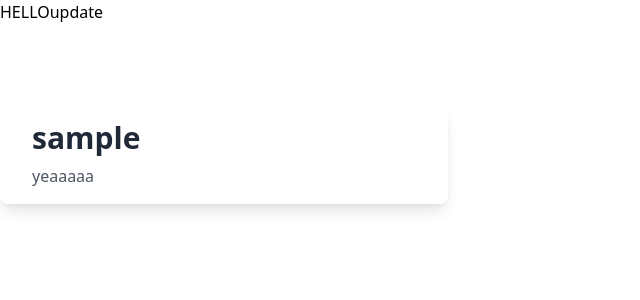
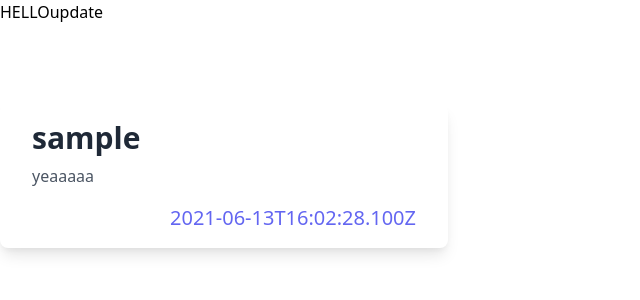
Before and after one commit to doriasu/my_todo, a React (Create React App) app: page / in a window 1280 px wide. Both pictures are taken after a click on the button "update". Shown: the top 300 px of the page, without its empty margins (0-640 px from the left). Built offline with nearby package versions, Linux system fonts and the light colour scheme.

Commit message:
Date周りの問題修正

```diff
--- a/src/components/CardBoard.tsx
+++ b/src/components/CardBoard.tsx
@@ -12,7 +12,7 @@ const CardBoard:FC=()=>{
 	const dispatch = useDispatch();
 	const {pushCard} = cardSlice.actions;
 	const update =()=>{
-		dispatch(pushCard({id:1,title:"sample", text:"yeaaaaa", url:"localhost:8000",status:"DOING", date:new Date()}))
+		dispatch(pushCard({id:1,title:"sample", text:"yeaaaaa", url:"localhost:8000",status:"DOING", date:new Date().toJSON()}))
 	}
 	return(
 		<>
--- a/src/parts/Card.tsx
+++ b/src/parts/Card.tsx
@@ -2,14 +2,14 @@ import { FC } from "react";
 import { CardProps } from "../stores/card";
 const Card: FC<CardProps> = (props: CardProps) => {
 	return (
-		<div className="max-w-md py-4 px-8 bg-white shadow-lg rounded-lg my-20">
+		<div key={props.id} className="max-w-md py-4 px-8 bg-white shadow-lg rounded-lg my-20">
 			<div>
 				<h2 className="text-gray-800 text-3xl font-semibold">{props.title}</h2>
 				<p className="mt-2 text-gray-600">{props.text}</p>
 			</div>
-			{/* <div className="flex justify-end mt-4">
+			<div className="flex justify-end mt-4">
 				<a href="#" className="text-xl font-medium text-indigo-500">{props.date}</a>
-			</div> */}
+			</div>
 		</div>
 	)
 }
--- a/src/stores/card.ts
+++ b/src/stores/card.ts
@@ -6,7 +6,7 @@ export type CardProps = {
 	text:string;
 	url?:string;
 	status:CardStatus;
-	date:Date;
+	date:string;
 }
 export type CardArray = {
 	cards:CardProps[];
```
